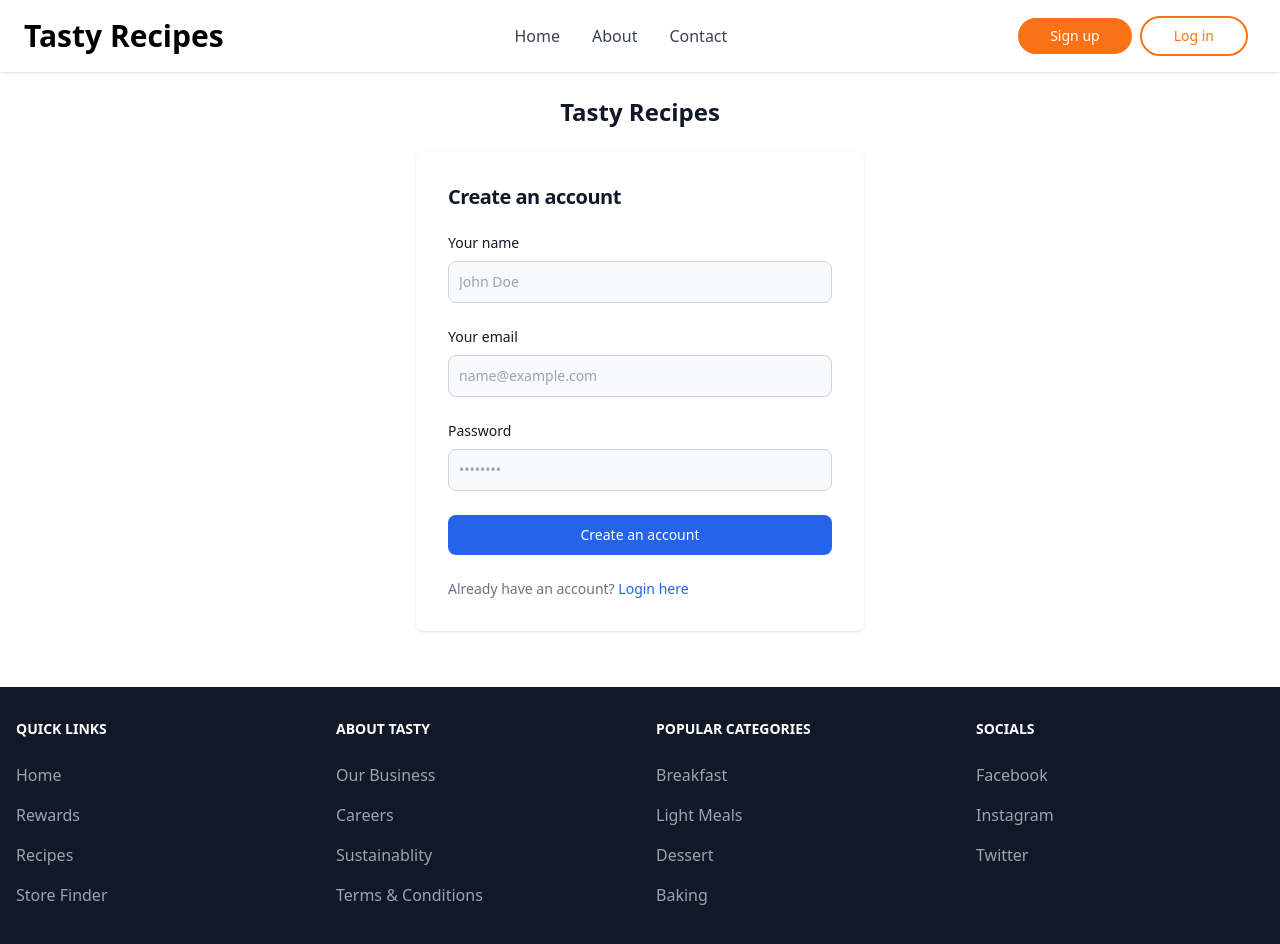
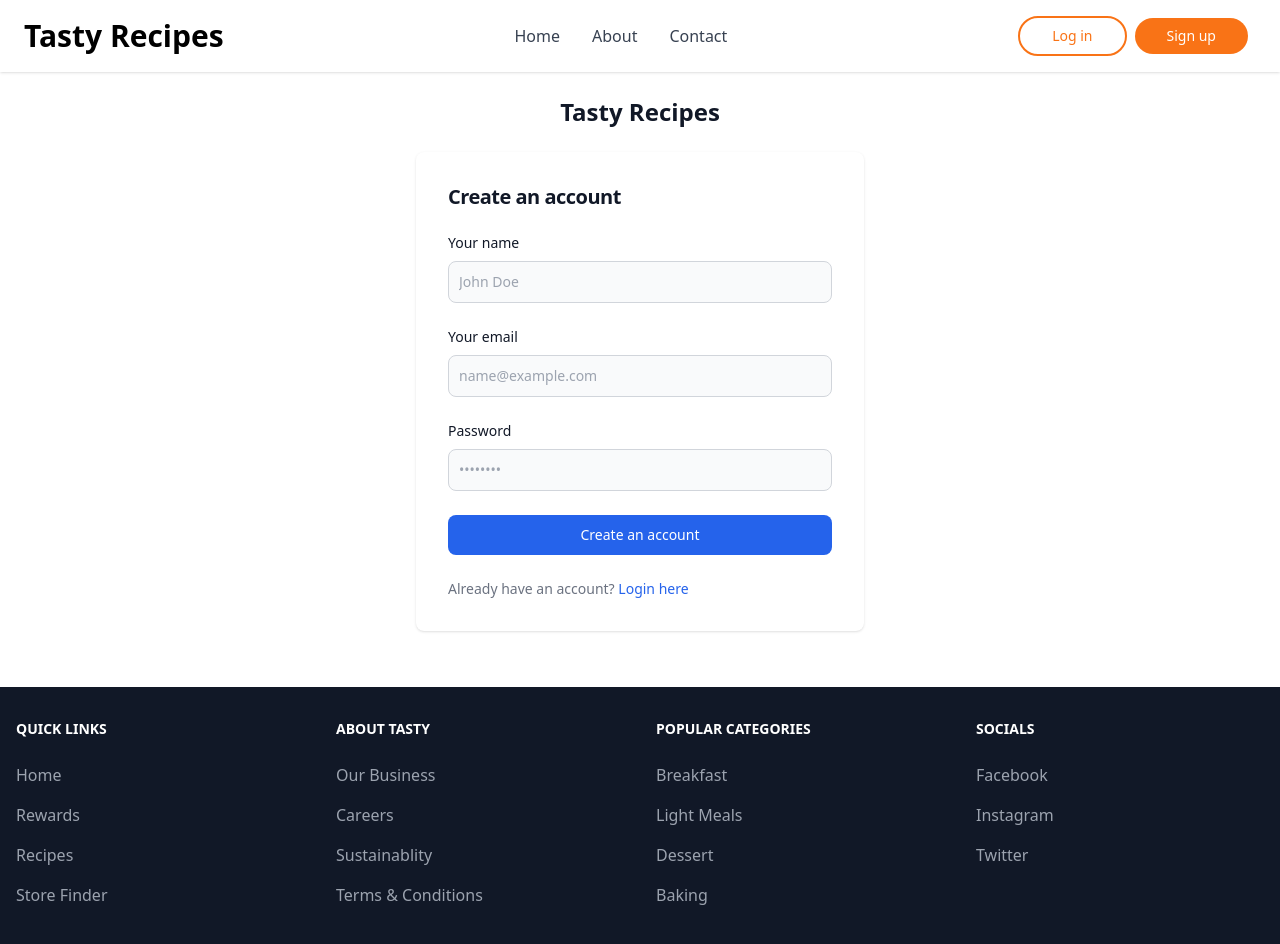
Before and after one commit to Jon-Felipe/Tasty-React, a React (Vite) app: page /register in a window 1280 px wide. Shown: the top 944 px of the page. Built offline with nearby package versions, Linux system fonts and the light colour scheme.

Commit message:
swapped button position

```diff
--- a/src/components/Header.tsx
+++ b/src/components/Header.tsx
@@ -51,16 +51,16 @@ const Header = ({ showLinks, setShowLinks }: Props) => {
             ) : (
               <>
                 <Link
+                  to='/login'
+                  className='text-orange-500 border-2 border-orange-500 font-medium rounded-full text-sm px-4 lg:px-8 py-2 mr-2'
+                >
+                  Log in
+                </Link>
+                <Link
                   to='/register'
                   className='text-white bg-orange-500 font-medium rounded-full text-sm px-4 lg:px-8 py-2 mr-2'
                 >
                   Sign up
-                </Link>
-                <Link
-                  to='/login'
-                  className='text-orange-500 border-2 border-orange-500 font-medium rounded-full text-sm px-4 lg:px-8 py-2 mr-2'
-                >
-                  Log in
                 </Link>
               </>
             )}
```
